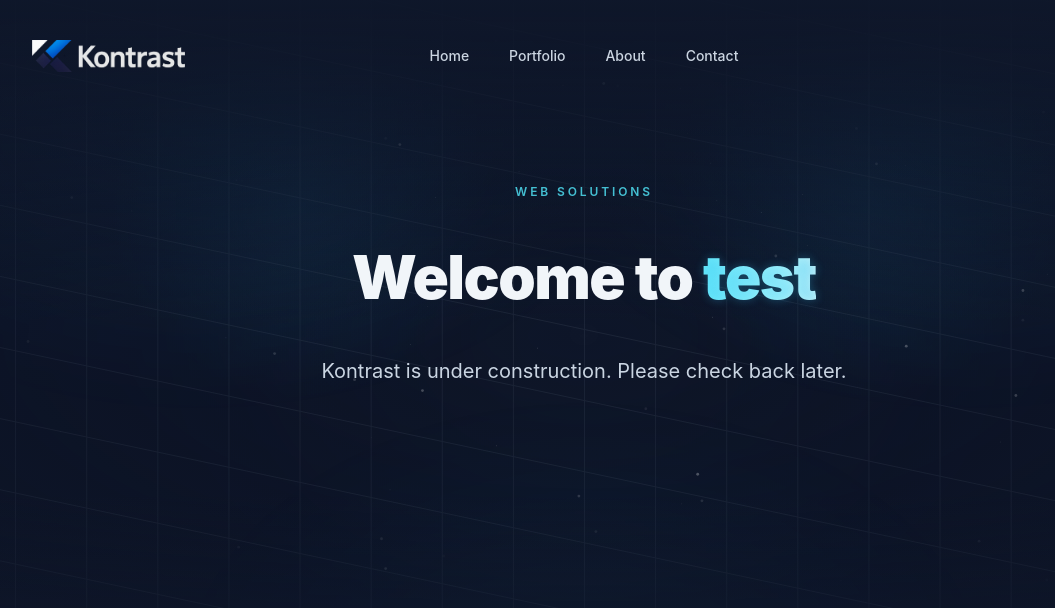
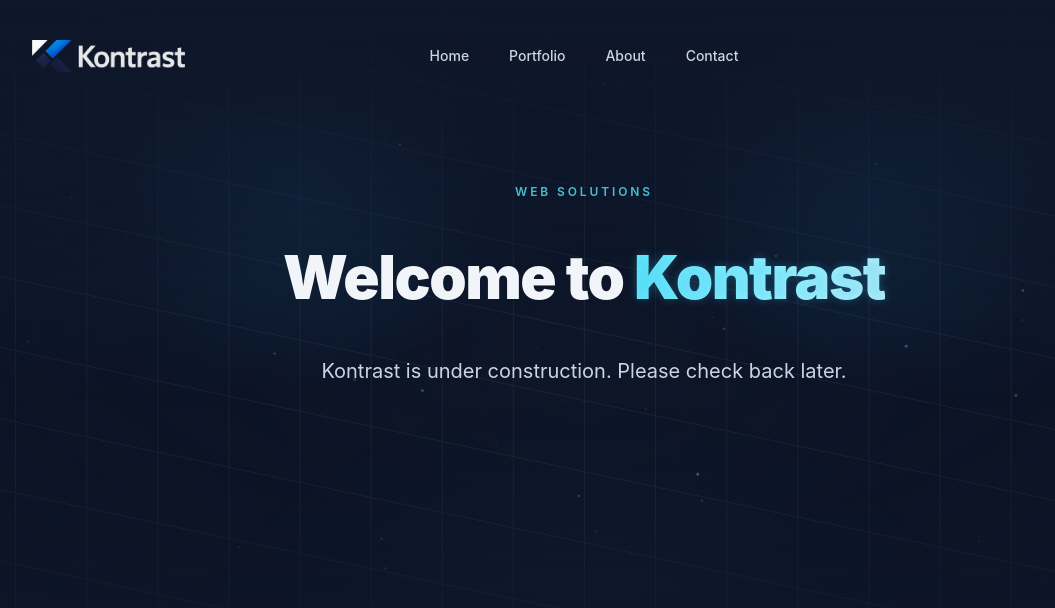
Before and after one commit to jxakim/vercel-test, a SvelteKit app: page / in a window 1280 px wide. Shown: the top 608 px of the page, without its empty margins (56-1111 px from the left). Built offline with nearby package versions, Linux system fonts and the light colour scheme.

Commit message:
La tilbake

```diff
--- a/src/routes/+page.svelte
+++ b/src/routes/+page.svelte
@@ -78,7 +78,7 @@
 	<section class="fade-in relative z-10 mx-auto flex w-full max-w-5xl flex-col items-center gap-8 px-6 py-16 text-center sm:gap-10 sm:px-10 md:py-24" style="--fade-delay: 180ms">
 		<p class="text-xs font-semibold uppercase tracking-[0.24em] text-cyan-300/80">Web solutions</p>
 		<h1 class="max-w-4xl text-3xl font-black leading-tight tracking-tight sm:text-4xl md:text-6xl">
-			Welcome to <span class="kontrast-word">test</span>
+			Welcome to <span class="kontrast-word">Kontrast</span>
 		</h1>
 		<p class="max-w-2xl text-base leading-relaxed text-slate-300 sm:text-lg md:text-xl">Kontrast is under construction. Please check back later.</p>
 	</section>
```
